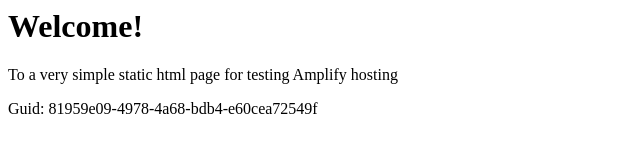
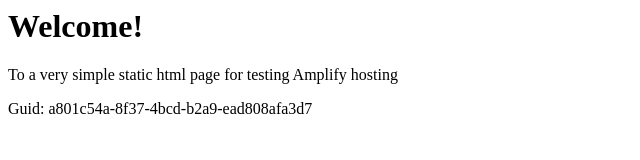
Before and after one commit to aws-aemilia-sfo/Github-PR-Commit-Integration-Test-DoNotTouch-GitHubWebhookPushCanaryTest-v1-preprod-us-west-1, a website: page src/index.html in a window 1280 px wide. Shown: the full height of the page, 0-640 px from the left. Drawn offline with Linux system fonts and the light colour scheme.

Commit message:
commit from integ tests

```diff
--- a/src/index.html
+++ b/src/index.html
@@ -12,6 +12,6 @@
 <body>
     <h1>Welcome!</h1>
     <p>To a very simple static html page for testing Amplify hosting</p>
-    <p>Guid: 81959e09-4978-4a68-bdb4-e60cea72549f</p></body>
+    <p>Guid: a801c54a-8f37-4bcd-b2a9-ead808afa3d7</p></body>
 
 </html>
```
